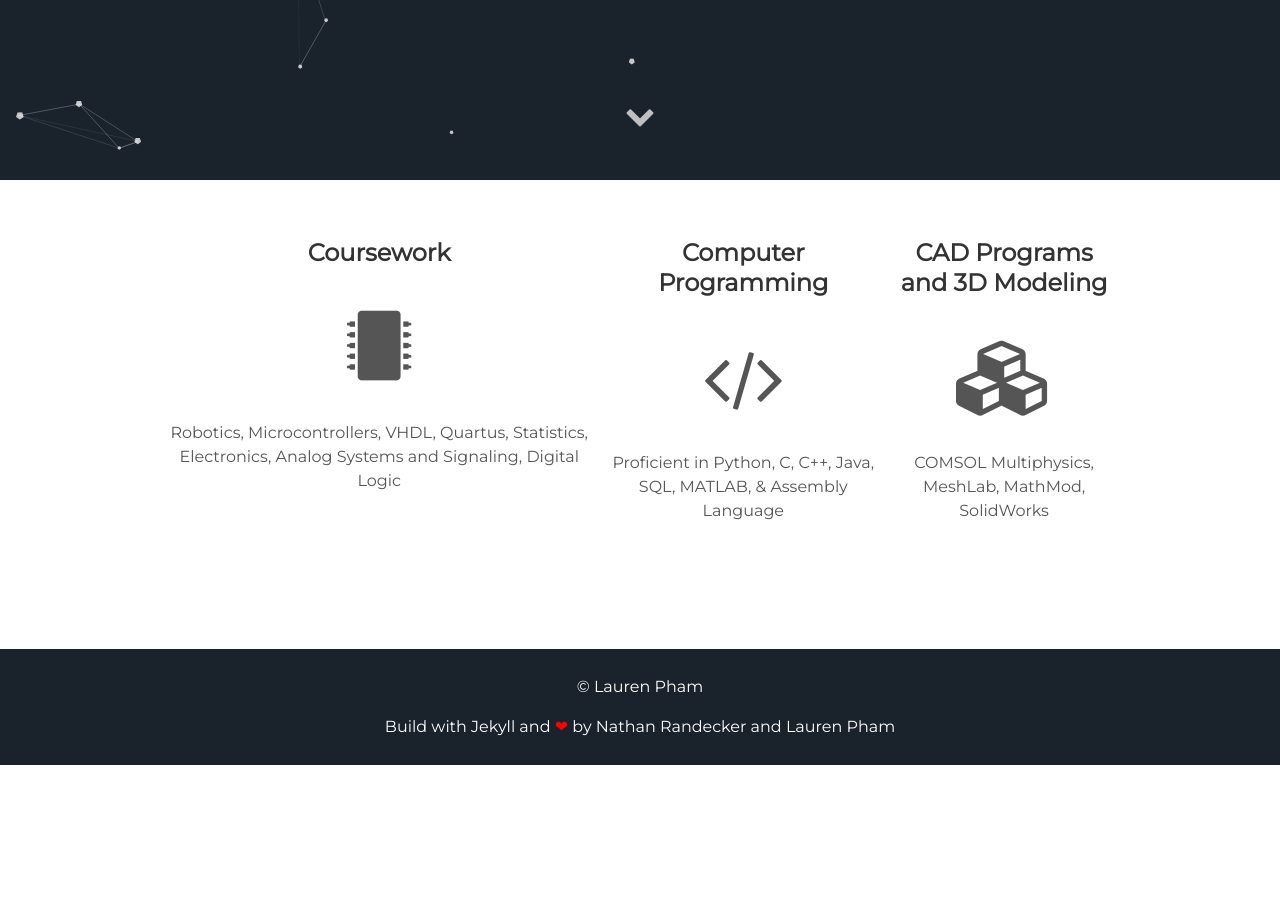
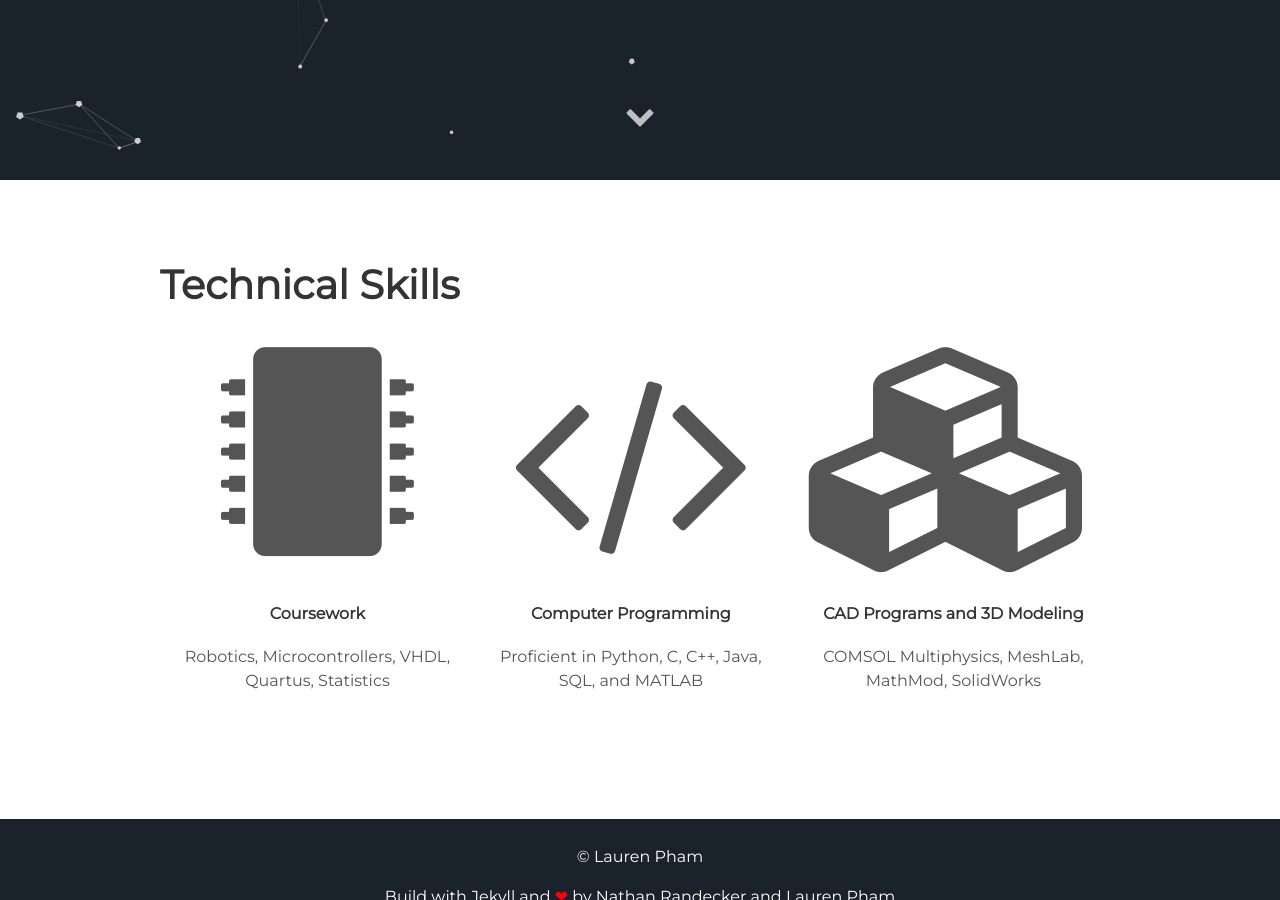
Before and after one commit to laurenpham/techskills, a Jekyll site: the page built from index.html, in a window 1280 px wide and 900 px high, scrolled down 720 px. Built offline with Jekyll 4.4.1, drawn with Linux system fonts in a browser that asks for light colours; before the commit the page ends 1485 px from its top, so only the background shows below that.

Commit message:
Update about.html

```diff
--- a/_includes/about.html
+++ b/_includes/about.html
@@ -2,23 +2,26 @@
   <head>
     <title>Technical Skills</title>
   </head>
+  <body>
+    <h1>Technical Skills</h1>
     <div class="user">
         <div class="tech">
-          <h3>Coursework</h3>
-          <i class="fa fa-microchip"></i>
-          <p>Robotics, Microcontrollers, VHDL, Quartus, Statistics, Electronics, Analog Systems and Signaling, Digital Logic</p>
+          <i class="fa fa-microchip fa-3x"></i>
+          <h4>Coursework</h4>
+          <p>Robotics, Microcontrollers, VHDL, Quartus, Statistics</p>
         </div>
 
         <div class="tech">
-          <h3>Computer Programming</h3>
-          <i class="fa fa-code"></i>
-          <p>Proficient in Python, C, C++, Java, SQL, MATLAB, & Assembly Language</p>
+          <i class="fa fa-code fa-3x"></i>
+          <h4>Computer Programming</h4>
+          <p>Proficient in Python, C, C++, Java, SQL, and MATLAB</p>
         </div>
 
         <div class="tech">
-          <h3>CAD Programs and 3D Modeling</h3>
-          <i class="fa fa-cubes"></i>
+          <i class="fa fa-cubes fa-3x"></i>
+          <h4>CAD Programs and 3D Modeling</h4>
           <p>COMSOL Multiphysics, MeshLab, MathMod, SolidWorks</p>
         </div>
     </div>
+  </body>
 </html>
```
